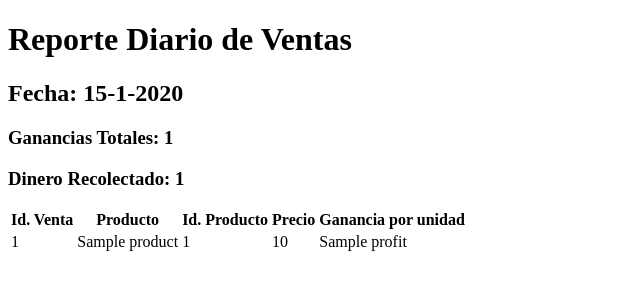
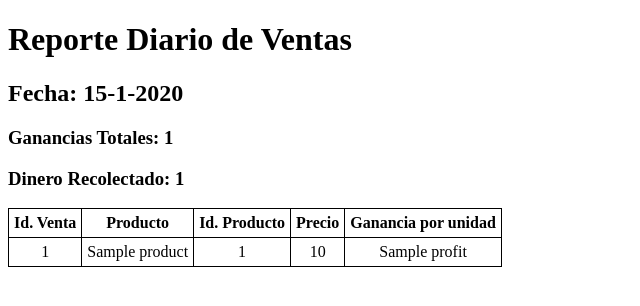
Before and after one commit to R0land013/blue-pos, a Python web app: template model/report/templates/day_report.html in a window 1280 px wide. Shown: the top 306 px of the page, without its empty margins (0-640 px from the left). Run offline with Jinja, Linux system fonts and the light colour scheme; the template is opened without the code that fills it: most values are stand-ins (such as "Sample title", 1, 10 or a date in 2020).

Commit message:
Style: Mejora en el estilo del reporte diario de ventas.
	Agregado bordes y alineación a la tabla de ventas en el reporte.

```diff
--- a/model/report/templates/day_report.html
+++ b/model/report/templates/day_report.html
@@ -2,6 +2,21 @@
 <html>
     <head>
         <title>Reporte Diario {{ date.day }}-{{ date.month }}-{{ date.year }}</title>
+
+        <style>
+            table{
+                border-collapse: collapse;
+                border:solid 1px black;
+            }
+            td, th{
+                border-collapse: collapse;
+                text-align: center;
+                vertical-align: middle;
+                padding: 5px;
+                border:solid 1px black;
+            }
+        </style>
+
     </head>
 
     <body>
@@ -12,13 +27,13 @@
         <h3>Dinero Recolectado: {{ total_collected_money }}</h3>
 
         <table>
-            <tr>
+            <thead>
                 <th>Id. Venta</th>
                 <th>Producto</th>
                 <th>Id. Producto</th>
                 <th>Precio</th>
                 <th>Ganancia por unidad</th>
-            </tr>
+            </thead>
                 <tbody>
                 {% for a_sale in sales %}
                     <tr>
```
